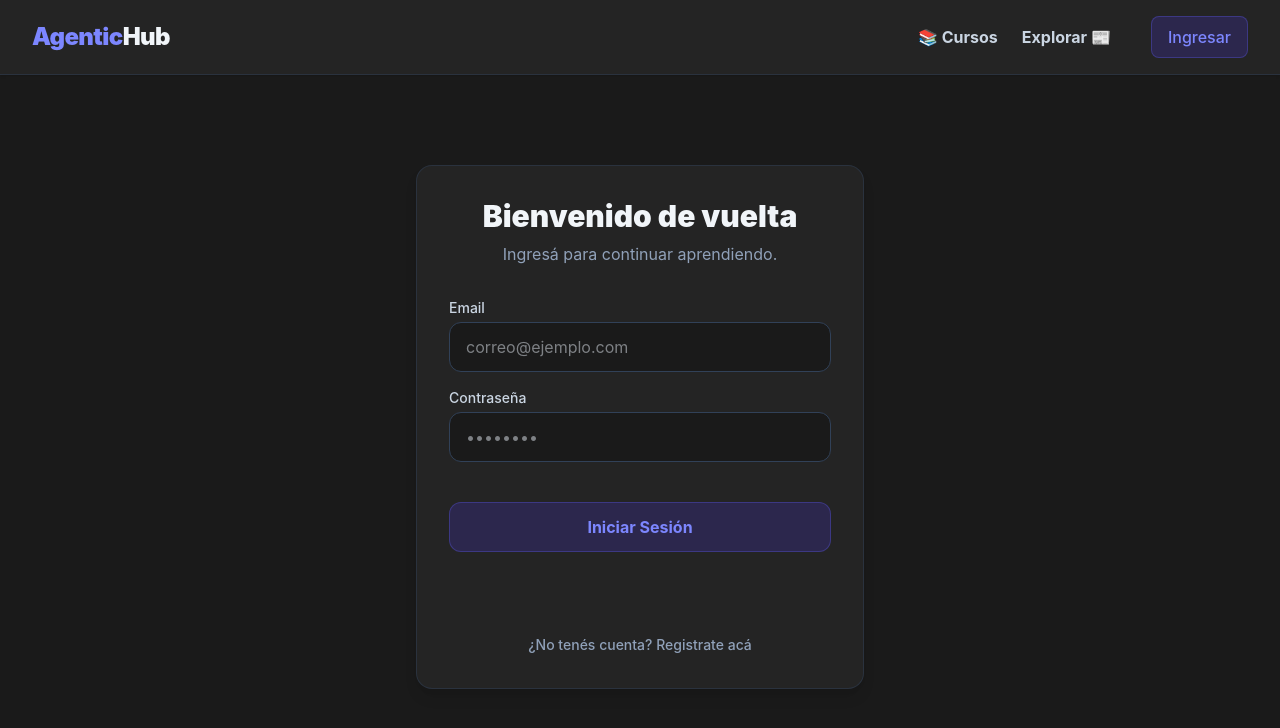
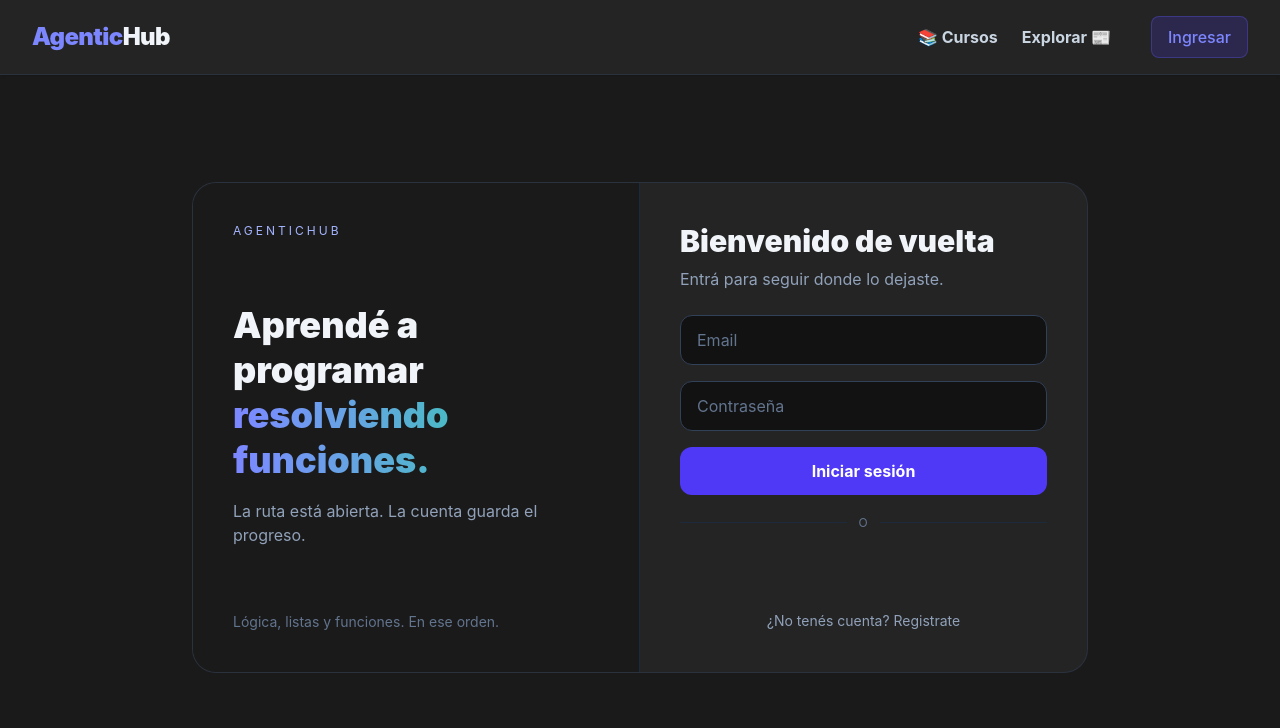
Before and after one commit to Gabyresina15/AgenticHub, a React app in the folder frontend/: page /login in a window 1280 px wide. Shown: the top 728 px of the page. Built offline with nearby package versions, Linux system fonts and the light colour scheme; no server answers; the HTML template or start-up script is replaced by a standard one.

Commit message:
Redisenia la pantalla de login.

```diff
--- a/frontend/src/components/Login.jsx
+++ b/frontend/src/components/Login.jsx
@@ -70,85 +70,87 @@ export default function Login() {
   };
 
   return (
-    <div className="min-h-[80vh] flex items-center justify-center px-4">
-      <div className="w-full max-w-md bg-[#242424] p-8 rounded-2xl shadow-lg border border-slate-700/50">
-        <div className="text-center mb-8">
+    <div className="min-h-[80vh] flex items-center justify-center px-4 py-10">
+      <div className="w-full max-w-4xl grid md:grid-cols-2 bg-[#242424] rounded-3xl border border-slate-700/50 overflow-hidden">
+        <div className="hidden md:flex flex-col justify-between p-10 bg-[#1a1a1a] border-r border-slate-800">
+          <p className="text-xs uppercase tracking-[0.25em] text-indigo-300">AgenticHub</p>
+          <div>
+            <h1 className="text-4xl font-black text-slate-100 leading-tight">
+              Aprendé a programar
+              <span className="block text-transparent bg-clip-text bg-linear-to-r from-indigo-400 to-emerald-400">resolviendo funciones.</span>
+            </h1>
+            <p className="text-slate-400 mt-4">La ruta está abierta. La cuenta guarda el progreso.</p>
+          </div>
+          <p className="text-sm text-slate-500">Lógica, listas y funciones. En ese orden.</p>
+        </div>
+
+        <div className="p-8 md:p-10">
           <h2 className="text-3xl font-black text-slate-100">
             {isLogin ? 'Bienvenido de vuelta' : 'Creá tu cuenta'}
           </h2>
           <p className="text-slate-400 mt-2">
-            {isLogin ? 'Ingresá para continuar aprendiendo.' : 'Unite y seguí las lecciones.'}
+            {isLogin ? 'Entrá para seguir donde lo dejaste.' : 'El registro es gratis.'}
           </p>
-        </div>
 
-        {error && (
-          <div className="mb-6 p-4 bg-rose-500/10 border border-rose-500/30 rounded-lg text-rose-400 text-sm font-medium text-center">
-            {error}
-          </div>
-        )}
-        {success && (
-          <div className="mb-6 p-4 bg-emerald-500/10 border border-emerald-500/30 rounded-lg text-emerald-400 text-sm font-medium text-center">
-            {success}
-          </div>
-        )}
+          {error && <div className="mt-6 p-3 bg-rose-500/10 border border-rose-500/30 rounded-xl text-rose-300 text-sm">{error}</div>}
+          {success && <div className="mt-6 p-3 bg-emerald-500/10 border border-emerald-500/30 rounded-xl text-emerald-300 text-sm">{success}</div>}
 
-        <form onSubmit={handleSubmit} className="space-y-4">
+          <form onSubmit={handleSubmit} className="mt-6 space-y-4">
             {!isLogin && (
-            <div>
-              <label className="block text-sm font-medium text-slate-300 mb-1">Nombre</label>
               <input
                 type="text"
                 required
                 value={formData.name}
                 onChange={(e) => setFormData({ ...formData, name: e.target.value })}
-                className="w-full px-4 py-3 rounded-xl border border-slate-700 bg-[#1a1a1a] text-slate-200 focus:outline-none focus:border-indigo-500"
-                placeholder="Tu nombre"
+                className="w-full px-4 py-3 rounded-xl border border-slate-700 bg-[#121212] text-slate-100 placeholder:text-slate-500 focus:outline-none focus:border-indigo-500"
+                placeholder="Nombre"
               />
-            </div>
             )}
-          <div>
-            <label className="block text-sm font-medium text-slate-300 mb-1">Email</label>
             <input
               type="email"
               required
               value={formData.email}
               onChange={(e) => setFormData({ ...formData, email: e.target.value })}
-              className="w-full px-4 py-3 rounded-xl border border-slate-700 bg-[#1a1a1a] text-slate-200 focus:outline-none focus:border-indigo-500"
-              placeholder="correo@ejemplo.com"
+              className="w-full px-4 py-3 rounded-xl border border-slate-700 bg-[#121212] text-slate-100 placeholder:text-slate-500 focus:outline-none focus:border-indigo-500"
+              placeholder="Email"
             />
-          </div>
-          <div>
-            <label className="block text-sm font-medium text-slate-300 mb-1">Contraseña</label>
             <input
               type="password"
               required
               value={formData.password}
               onChange={(e) => setFormData({ ...formData, password: e.target.value })}
-              className="w-full px-4 py-3 rounded-xl border border-slate-700 bg-[#1a1a1a] text-slate-200 focus:outline-none focus:border-indigo-500"
-              placeholder="••••••••"
+              className="w-full px-4 py-3 rounded-xl border border-slate-700 bg-[#121212] text-slate-100 placeholder:text-slate-500 focus:outline-none focus:border-indigo-500"
+              placeholder="Contraseña"
             />
-          </div>
             <button
               type="submit"
               disabled={loading}
-            className="w-full mt-6 bg-indigo-600/20 text-indigo-400 border border-indigo-500/30 py-3 rounded-xl font-bold disabled:opacity-50"
+              className="w-full bg-indigo-600 text-white py-3 rounded-xl font-bold disabled:opacity-50"
             >
-            {loading ? 'Procesando...' : isLogin ? 'Iniciar Sesión' : 'Registrarse'}
+              {loading ? 'Procesando...' : isLogin ? 'Iniciar sesión' : 'Registrarse'}
             </button>
           </form>
 
           {googleClientId && (
-          <div className="mt-4 flex justify-center">
+            <div className="mt-5">
+              <div className="flex items-center gap-3 text-xs uppercase tracking-wider text-slate-500 mb-4">
+                <span className="flex-1 h-px bg-slate-800" />
+                o
+                <span className="flex-1 h-px bg-slate-800" />
+              </div>
+              <div className="flex justify-center">
                 <GoogleLogin
                   onSuccess={handleGoogle}
                   onError={() => setError('Login de Google fallido')}
                   useOneTap={false}
                   text="continue_with"
+                  theme="filled_black"
+                  shape="pill"
                 />
+              </div>
             </div>
           )}
 
-        <div className="mt-6 text-center">
           <button
             type="button"
             onClick={() => {
@@ -156,9 +158,9 @@ export default function Login() {
               setError('');
               setSuccess('');
             }}
-            className="text-sm font-medium text-slate-400 hover:text-indigo-400"
+            className="mt-6 w-full text-sm text-slate-400 hover:text-indigo-300"
           >
-            {isLogin ? '¿No tenés cuenta? Registrate acá' : '¿Ya tenés cuenta? Iniciá sesión'}
+            {isLogin ? '¿No tenés cuenta? Registrate' : '¿Ya tenés cuenta? Iniciá sesión'}
           </button>
         </div>
       </div>
```
Lines whose indentation alone changed are shown as unchanged.
